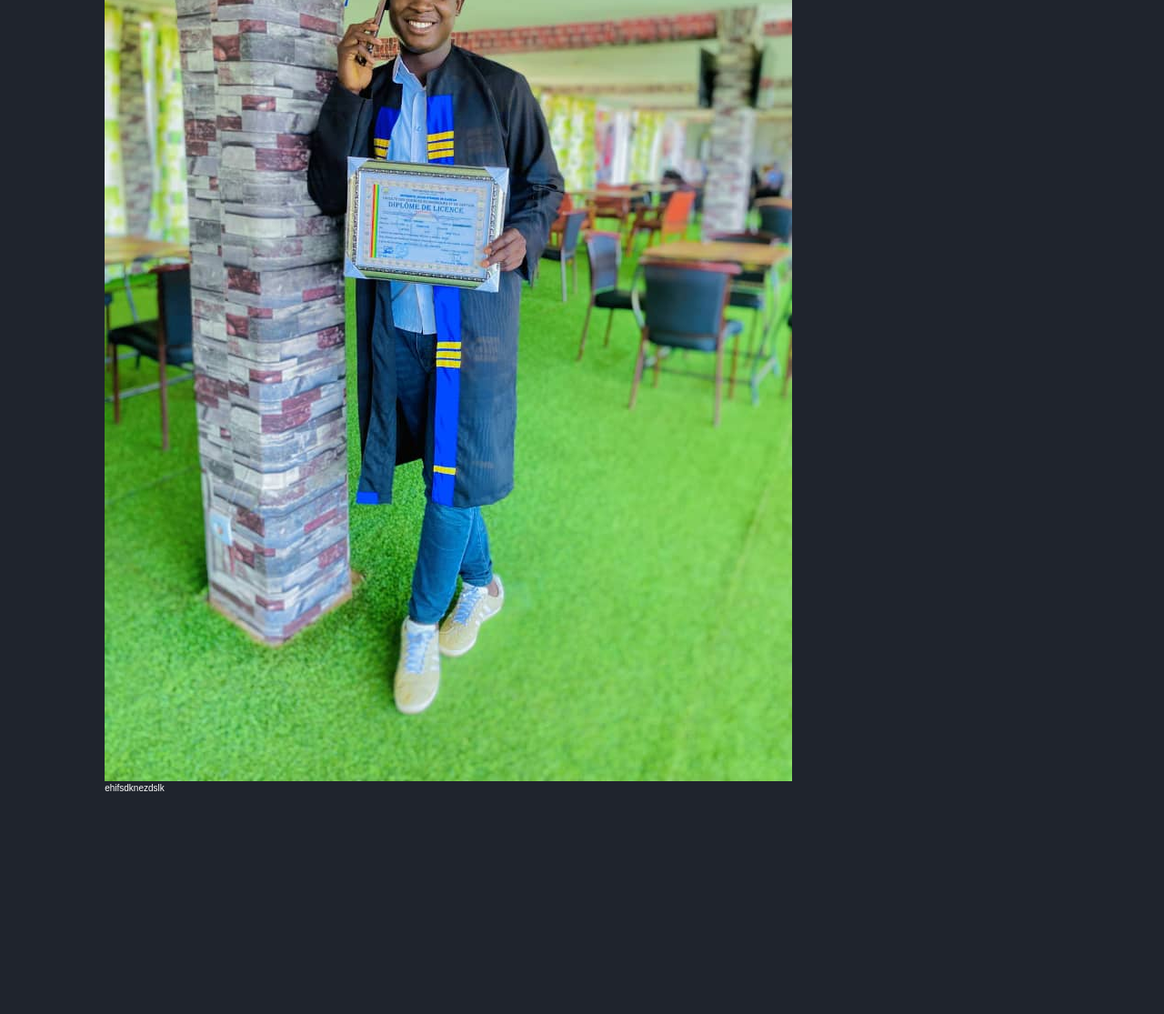
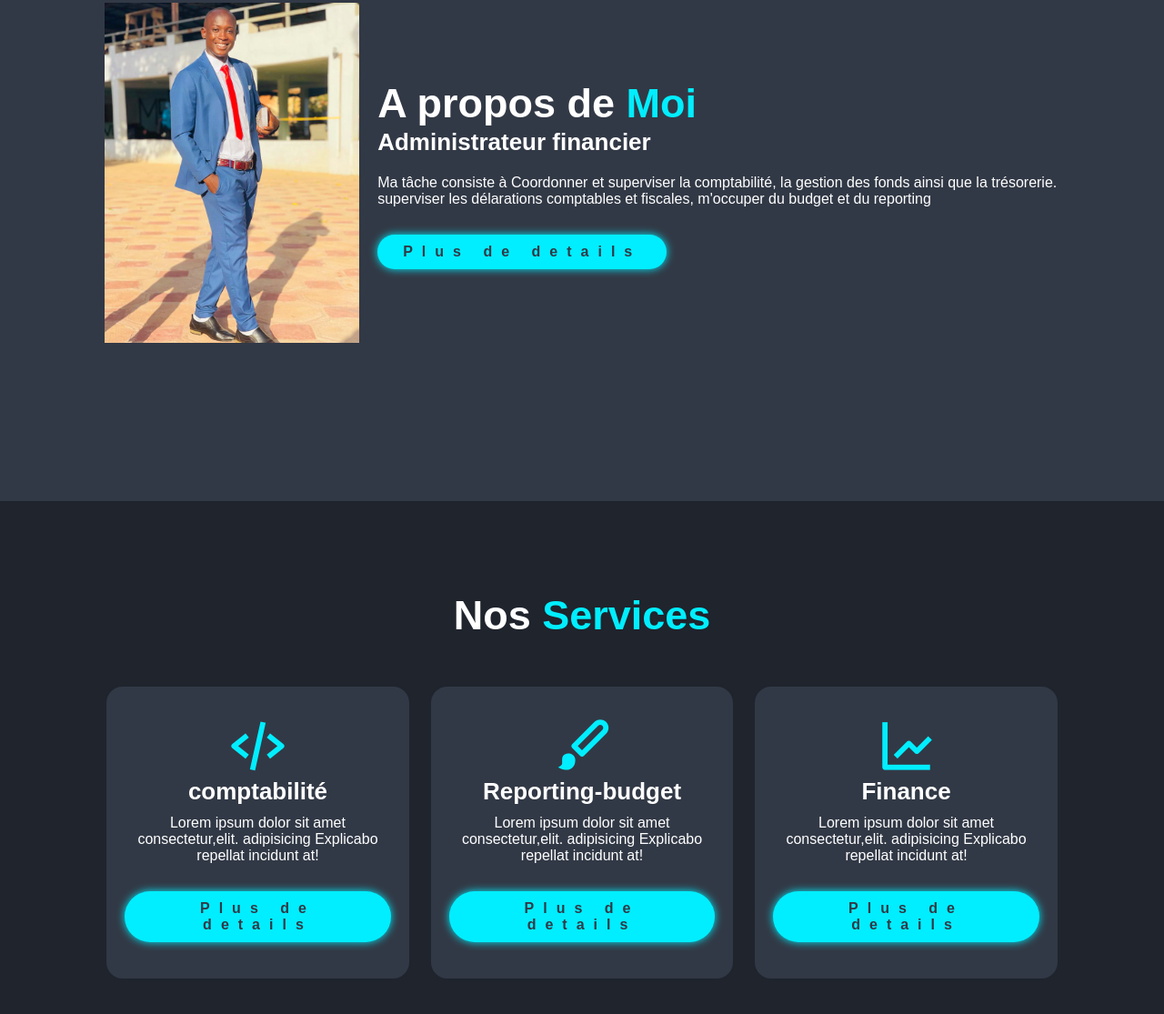
Before and after one commit to Camarag9907/My-first-universitary-projet, a plain HTML site: page index.html in a window 1280 px wide. Shown: the part 1049-2164 px from the top of the page at 91% size. Before the commit the page ends 1941 px from the top, so only its background shows below. Drawn offline with nearby package versions, Linux system fonts and the light colour scheme.

Commit message:
createabout
j'ai attaqué la 2em et 3em partie de la page.
a propos et nos services, mais j'ai un problème le code ne s'actualise plus sur le navigateur

```diff
--- a/CSS/styles.css
+++ b/CSS/styles.css
@@ -143,3 +143,80 @@ span {
 .btn:hover {
     box-shadow: none;
 }
+        /* A propos de la page */
+.a_propos {
+    display: flex;
+    justify-content: center;
+    align-items: center;
+    gap: 2rem;
+    background: var(--second-bg-color);
+
+}
+
+.a_propos-img img {
+    width: 35vh;
+}
+
+.heading {
+    text-align: center;
+    font-size: 4.5rem;
+
+}
+
+.a_propos-contenu h2 {
+    text-align: left;
+    line-height: 1.2;
+}
+
+.a_propos-contenu h3 {
+    font-size: 2.6rem;
+
+}
+
+.a_propos-contenu p {
+    font-size: 1.6rem;
+    margin: 2rem 0 3rem;
+}
+
+.produits h2 {
+    margin-bottom: 5rem;
+}
+
+.produits-contenu {
+    display: flex;
+    justify-content: center;
+    align-items: center;
+    flex-wrap: wrap;
+    gap: 2rem;
+}
+
+.produits-contenu .produit-box {
+    flex: 1 1 30rem;
+    background: var(--second-bg-color);
+    padding: 3rem 2rem 4rem;
+    border-radius: 2rem;
+    text-align: center;
+    border: .2rem solid var(--bg-color);
+    transition: .3s ease;
+}
+
+.produits-contenu .produit-box:hover {
+    border-color: var(--main-color);
+    transform: scale(1.02);
+
+}
+
+.produit-box i {
+    font-size: 7rem;
+    color: var(--main-color);
+
+}
+
+.produit-box h3 {
+    font-size: 2.6rem;
+}
+
+.produit-box p {
+    font-size: 1.6rem;
+    margin: 1rem 0 3rem;
+}
--- a/index.html
+++ b/index.html
@@ -15,7 +15,7 @@
     <i class="bx bx-menu" id="menu-icon"></i>
     <nav class="navbar">
         <a href="#Accueil" class="active">Accueil</a>
-        <a href="#A propos">A propos</a>
+        <a href="#apropos">àpropos</a>
         <a href="#Nos produits">Nos produits</a>
         <a href="#Portofolio">Portofolio</a>
         <a href="#Carrière">Carrière</a>
@@ -23,19 +23,15 @@
     </nav>
   </header>
 
-  <!-- Section Accueil de la page -->
+  <!--  Accueil de la page -->
   <section class="accueil" id="accueil">
     <div class="accueil-content">
         <h3>Bonjour, C'est Moi</h3>
         <h1>Sekou Camara,</h1>
         <h3>Je suis <span>administrateur financier</span></h3>
         <p>
-        Mes fonctions sont entre autres : Coordonner <br>
-        et superviser principalement la comptabilité, <br>
-        la gestion des fonds ainsi que la trésorerie. <br>
-        superviser les délarations comptables et fiscales, <br>
-        m'occuper du budget et du reporting tout en veillant <br>
-        au maintien de l'equible financier de l'entreprise. <br>
+        Ma fonction principale est de veiller au maintien <br>
+         de l'equible financier de l'entreprise. <br>
         </p>
         <div class="medias-sociaux">
             <a href="#"><i class='bx bxl-facebook'></i></a>
@@ -43,18 +39,55 @@
             <a href="#"><i class='bx bxl-github'></i></a>
             <a href="#"><i class='bx bxl-tiktok'></i></a>
         </div>
-        <a href="#" class="btn">Telechager mon <strong>CV</strong></a>
+        <a href="#" class="btn">Telechager mon CV</a>
     </div>
     <div class="accueil-image">
-        <img src="/photo-indivi/Profil.jpg.jpg" alt="">
+        <img src="photo-indivi/Profil.jpg.jpg" alt="">
     </div>
   </section>
-  <!-- Section à propos de la page -->
-  <Section class="apropos" id="apropos">
-    <div class="apropos-img">
-        <img src="photo-indivi/avecdiplome.jpg.jpg" alt="">
-    </div>
-    <p>ehifsdknezdslk</p>
+        <!-- A propos de la page -->
+  <Section class="a_propos" id="a_propos">
+      <div class="a_propos-img">
+            <img src="photo-indivi/bienarreté-veste.jpg.jpg" alt="">
+      </div>
+      <div class="a_propos-contenu">
+        <h2 class="heading">A propos de <span>Moi</span></h2>
+        <h3>Administrateur financier</h3>
+        <p> Ma tâche consiste à Coordonner et
+              superviser la comptabilité, la gestion
+              des fonds ainsi que la trésorerie.
+              superviser les délarations comptables et fiscales,
+              m'occuper du budget et du reporting</p>
+        <a href="#" class="btn">Plus de details</a>
+      </div>
+  </Section>
+           <!-- Nos produits -->
+  <Section class="produits" id="produits">
+      <h2 class="heading">Nos <span>Services</span></h2>
+      <div class="produits-contenu">
+        <div class="produit-box">
+          <i class='bx bx-code-alt'></i>
+          <h3>comptabilité</h3>
+          <p>Lorem ipsum dolor sit amet consectetur,elit.
+                  adipisicing Explicabo repellat incidunt at!</p>
+          <a href="#" class="btn">Plus de details</a>
+        </div>
+        <div class="produit-box">
+          <i class='bx bxs-paint'></i>
+          <h3>Reporting-budget</h3>
+          <p>Lorem ipsum dolor sit amet consectetur,elit.
+                  adipisicing Explicabo repellat incidunt at!</p>
+          <a href="#" class="btn">Plus de details</a>
+        </div>
+        <div class="produit-box">
+          <i class='bx bx-line-chart'></i>
+          <h3>Finance</h3>
+          <p>Lorem ipsum dolor sit amet consectetur,elit.
+                  adipisicing Explicabo repellat incidunt at!</p>
+          <a href="#" class="btn">Plus de details</a>
+        </div>
+
+      </div>
   </Section>
 
 </body>
```
